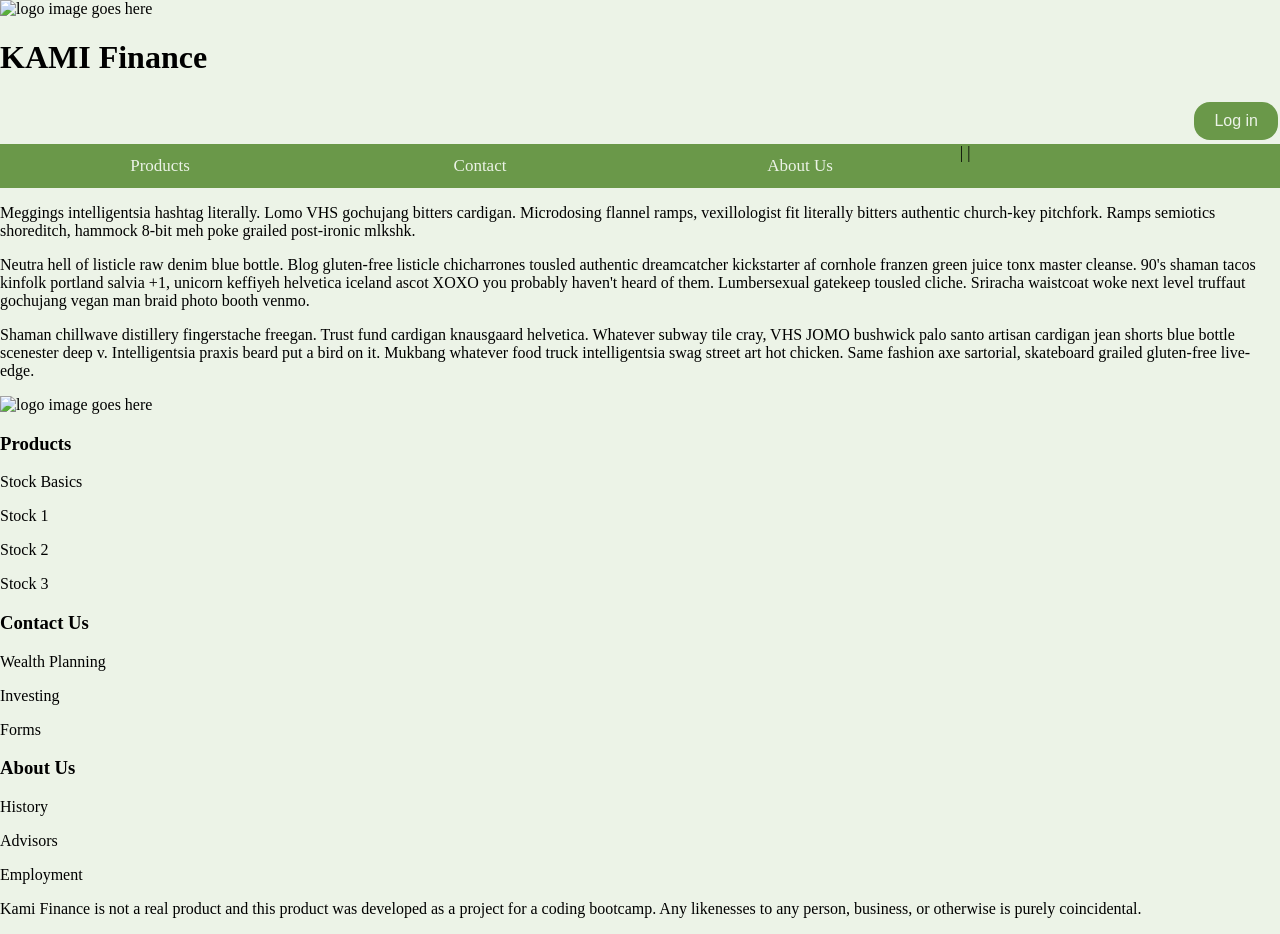
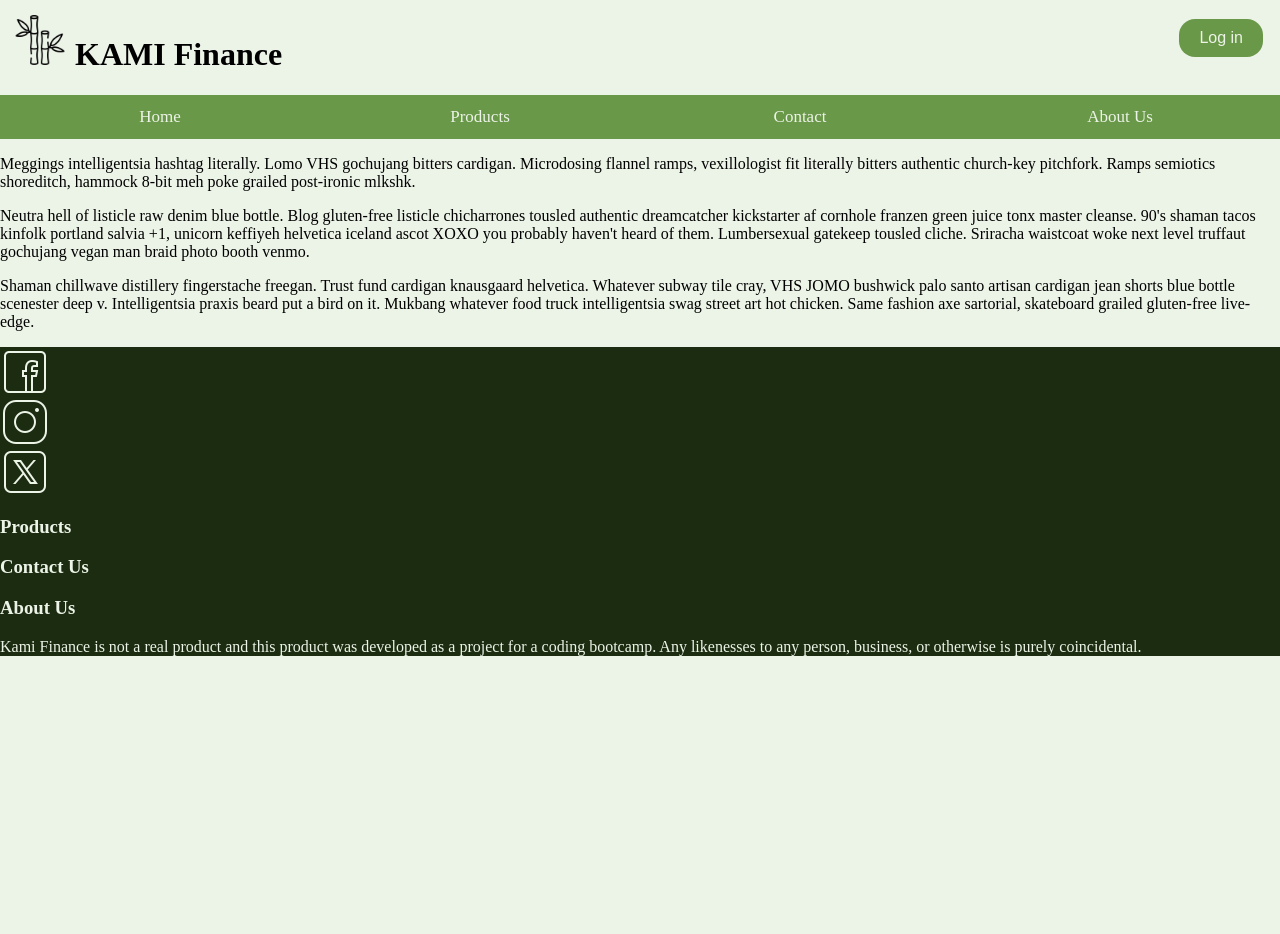
Before and after one commit to mailo1008/ProjectKAMI, a plain HTML site: page projectMain/HTML-CSS/index.html in a window 1280 px wide. After the commit the page ends 800 px from the top, so only its background shows below. Drawn offline with Linux system fonts and the light colour scheme.

Commit message:
mailo updates for index

```diff
--- a/projectMain/HTML-CSS/index.html
+++ b/projectMain/HTML-CSS/index.html
@@ -11,84 +11,57 @@
         <header>
             <!--Header for the page, this elements should use CSS to float so they are side by side-->
             <div>
-                <div>
-                    <img src="" alt="logo image goes here">
+                <div class="logo">
+                    <img src="..\img\icon.png" alt="logo" href="index.html" width="50px" height="50px">
                 </div>
-                <div>
+                <div class="text">
                     <h1>KAMI Finance</h1>
                 </div>
-                <div>
-                    <!--Login boxes placeholder. This will come later in production, can create dummy info for now if preferred-->
+                <div class="login">
                     <a href="login.html">
                         <button style="float:right;">Log in</button>
                     </a>
                 </div>
             </div>
-        <!--Nav bar, will look more pretty with CSS-->
-        <nav>
-           <html>
-
-    <!--Head, these are not present in the main body of the page-->
-
-    <!--Should link to CSS sheet as well as any external JS code-->
-
-    <!--Nav bar, will look more pretty with CSS-->
-
-        <nav>
-
-            <a href="">Products</a> |
-
-            <a href="">Contact</a> |
-
-            <a href="">About Us</a>
-
+        <nav id="nav">
+            <a href="index.html">Home</a>
+            <a href="product.html">Products</a>
+            <a href="contact.html">Contact</a>
+            <a href="about.html">About Us</a>
         </nav>
-
         </header>
 
         <!--Images go here-->
 
         <p>
-
             Meggings intelligentsia hashtag literally. Lomo VHS gochujang bitters cardigan. Microdosing flannel ramps, vexillologist fit literally bitters authentic church-key pitchfork. Ramps semiotics shoreditch, hammock 8-bit meh poke grailed post-ironic mlkshk.
-
         </p>
-
         <p>
-
             Neutra hell of listicle raw denim blue bottle. Blog gluten-free listicle chicharrones tousled authentic dreamcatcher kickstarter af cornhole franzen green juice tonx master cleanse. 90's shaman tacos kinfolk portland salvia +1, unicorn keffiyeh helvetica iceland ascot XOXO you probably haven't heard of them. Lumbersexual gatekeep tousled cliche. Sriracha waistcoat woke next level truffaut gochujang vegan man braid photo booth venmo.
-
         </p>
-
         <p>
-
             Shaman chillwave distillery fingerstache freegan. Trust fund cardigan knausgaard helvetica. Whatever subway tile cray, VHS JOMO bushwick palo santo artisan cardigan jean shorts blue bottle scenester deep v. Intelligentsia praxis beard put a bird on it. Mukbang whatever food truck intelligentsia swag street art hot chicken. Same fashion axe sartorial, skateboard grailed gluten-free live-edge.
 
 
 
-        <footer>
-            <div>
-                <img src="" alt="logo image goes here">
+        <footer id="footer">
+            <div class="facebook">
+                <img src="..\img\creamyfb.png" alt="fb icon" href="https://www.facebook.com/" width="50px" height="50px">
+            </div>
+
+            <div class="insta">
+            <img src="..\img\creamyinsta.png" alt="insta icon" href="https://www.instagram.com/" width="50px" height="50px">
+             </div>
+
+            <div class="twitter">
+                    <img src="..\img\creamytwit.png" alt="twitter icon" href="https://x.com/?lang=en" width="50px" height="50px">
             </div>
 
             <h3>Products</h3>
-                <p>Stock Basics</p>
-                <p>Stock 1</p>
-                <p>Stock 2</p>
-                <p>Stock 3</p>
-
             <h3>Contact Us</h3>
-                <p>Wealth Planning</p>
-                <p>Investing</p>
-                <p>Forms</p>
-
             <h3>About Us</h3>
-                <p>History</p>
-                <p>Advisors</p>
-                <p>Employment</p>
 
             <p>Kami Finance is not a real product and this product was developed as a project for a coding bootcamp. Any likenesses to any person, business, or otherwise
-
                 is purely coincidental.
             </p>
 
```
Also changed, not shown: projectMain/img/bamboo_new1.png (renamed from projectMain/img/bamboo.new1.png).
